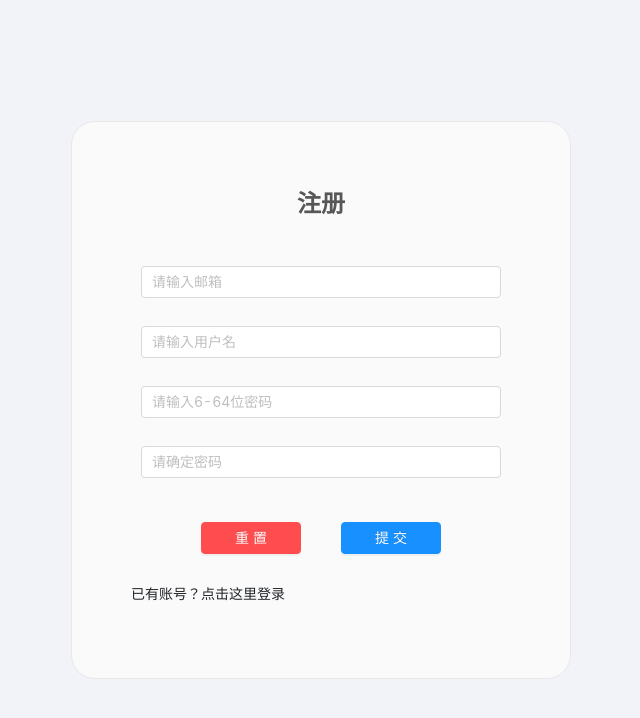
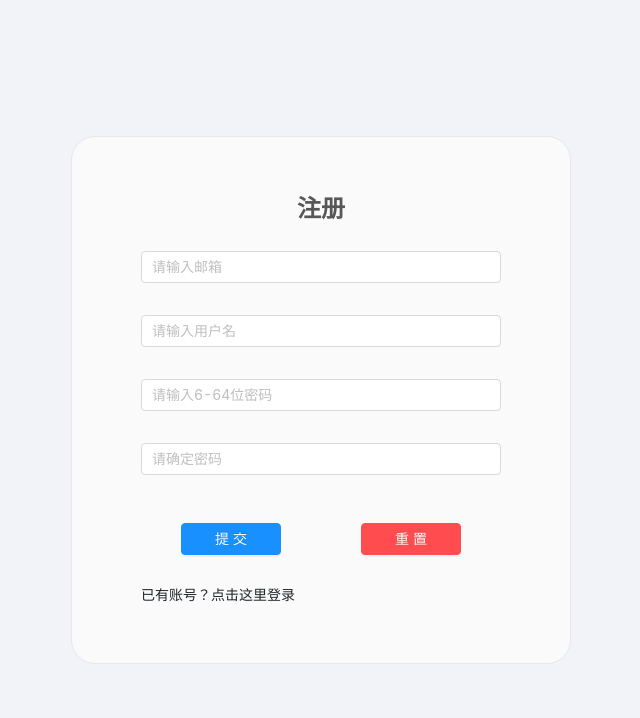
Before and after one commit to YuKi74/meeting-table, a Vue app in the folder frontend/: page /register in a window 1280 px wide. Shown: the top 718 px of the page, without its empty margins (319-959 px from the left). Built offline with nearby package versions, Linux system fonts and the light colour scheme.

Commit message:
Modify page and register ui. Closes #156

```diff
--- a/frontend/src/components/meeting-room/Chat.vue
+++ b/frontend/src/components/meeting-room/Chat.vue
@@ -44,7 +44,12 @@
             </div>
         </div>
         <p v-if="isPop">{{ popContent }}</p>
-        <a-textarea :rows="1" v-model="value" @pressEnter="enter" />
+        <a-textarea
+            :rows="1"
+            v-model="value"
+            @pressEnter="enter"
+            class="input"
+        />
     </div>
 </template>
 <script>
@@ -145,7 +150,6 @@ export default {
     display: flex;
     flex-direction: column;
     align-items: center;
-    border: 5px solid var(--secondary-color-1);
     background-color: var(--white);
 }
 .msgboard {
@@ -207,7 +211,7 @@ export default {
     border-width: 10px;
     border-style: solid;
     right: -20px;
-    border-color: transparent transparent transparent var(--secondary-color-2);
+    border-color: transparent;
 }
 .title {
     white-space: nowrap;
@@ -218,4 +222,7 @@ export default {
     border-bottom: 5px solid var(--secondary-color-1);
     color: var(--black);
 }
+.input {
+    background-color: var(--white);
+}
 </style>
--- a/frontend/src/components/meeting-room/CodeBlock.vue
+++ b/frontend/src/components/meeting-room/CodeBlock.vue
@@ -143,5 +143,6 @@ export default {
 <style>
 .top {
     background-color: var(--white);
+    margin-left: 10px;
 }
 </style>
--- a/frontend/src/components/meeting-room/Doc.vue
+++ b/frontend/src/components/meeting-room/Doc.vue
@@ -170,5 +170,6 @@ export default {
     height: 100%;
     resize: none;
     border: none;
+    background-color: var(--white);
 }
 </style>
--- a/frontend/src/components/team/MeetingRoomList.vue
+++ b/frontend/src/components/team/MeetingRoomList.vue
@@ -5,7 +5,7 @@
         class="board"
     >
         <a-list-item slot="renderItem" slot-scope="item, index">
-            <div class="box shadow" v-if="item === roomAddCard">
+            <div class="box" v-if="item === roomAddCard">
                 <div class="create flex main-axis-center" @click="addConfirm">
                     <a-icon
                         type="plus-circle"
@@ -15,7 +15,7 @@
                     />
                 </div>
             </div>
-            <div class="box shadow" v-else>
+            <div class="box" v-else>
                 <a-card
                     :title="item.name"
                     :number="index"
@@ -149,7 +149,6 @@ export default {
     height: 250px;
     background-color: var(--primary-color-2);
     border-radius: 8px;
-    box-shadow: 0 3px 20px rgb(0 0 0 / 20%);
     max-width: 500px;
 }
 .create:hover {
@@ -180,7 +179,6 @@ export default {
     height: 250px;
     background-color: var(--white);
     border-radius: 8px;
-    box-shadow: 0 3px 20px rgb(0 0 0 / 20%);
     cursor: pointer;
     padding: 0;
     max-width: 500px;
--- a/frontend/src/components/team/MeetingRoomTop.vue
+++ b/frontend/src/components/team/MeetingRoomTop.vue
@@ -67,7 +67,7 @@ export default {
     background-color: var(--white);
 }
 .header-theme {
-    margin-left: 20px;
+    margin-left: 10px;
 }
 .info {
     padding-top: 4.5px;
--- a/frontend/src/views/index.vue
+++ b/frontend/src/views/index.vue
@@ -164,6 +164,7 @@ export default {
     width: 40%;
 }
 .right {
+    padding-bottom: 90px;
     width: 60%;
     display: flex;
     justify-content: center;
@@ -188,7 +189,4 @@ export default {
     width: 100%;
     display: flex;
 }
-.header:hover {
-    background-color: var(--secondary-color-2);
-}
 </style>
--- a/frontend/src/views/login/index.vue
+++ b/frontend/src/views/login/index.vue
@@ -134,10 +134,8 @@ export default {
 .blank-space {
     height: 20px;
 }
-div {
+.tip {
     text-align: center;
-}
-.tip {
     font-size: 24px;
     justify-content: center;
     margin-bottom: 30px;
--- a/frontend/src/views/meeting-room/index.vue
+++ b/frontend/src/views/meeting-room/index.vue
@@ -70,7 +70,7 @@ export default {
 .video {
     position: absolute;
     top: 80px;
-    right: 30px;
+    right: 10px;
     z-index: 10;
 }
 </style>
--- a/frontend/src/views/register/index.vue
+++ b/frontend/src/views/register/index.vue
@@ -3,13 +3,8 @@
         <card :bordered="true" class="card" :headStyle="headStyle">
             <div class="flex reg">注册</div>
             <div class="flex main-axis-center">
-                <register-form
-                    :rules="rules"
-                    :model="ruleForm"
-                    ref="ruleForm"
-                    :hideRequiredMark="true"
-                >
-                    <register-form-item class="input-box" prop="email">
+                <register-form :rules="rules" :model="ruleForm" ref="ruleForm">
+                    <register-form-item prop="email">
                         <register-input
                             type="email"
                             placeholder="请输入邮箱"
@@ -17,14 +12,14 @@
                             v-model="ruleForm.email"
                         />
                     </register-form-item>
-                    <register-form-item class="input-box" prop="userName">
+                    <register-form-item prop="userName">
                         <register-input
                             placeholder="请输入用户名"
                             class="input"
                             v-model="ruleForm.userName"
                         />
                     </register-form-item>
-                    <register-form-item class="input-box" prop="password">
+                    <register-form-item prop="password">
                         <register-input
                             type="password"
                             :placeholder="passwordtext"
@@ -32,10 +27,7 @@
                             v-model="ruleForm.password"
                         />
                     </register-form-item>
-                    <register-form-item
-                        class="input-box"
-                        prop="confirmPassword"
-                    >
+                    <register-form-item prop="confirmPassword">
                         <register-input
                             type="password"
                             placeholder="请确定密码"
@@ -43,9 +35,14 @@
                             v-model="ruleForm.confirmPassword"
                         />
                     </register-form-item>
-                    <register-form-item
-                        class="flex main-axis-around button-box"
-                    >
+                    <div class="flex main-axis-around button-box">
+                        <register-button
+                            class="button"
+                            @click="submitForm"
+                            type="primary"
+                        >
+                            提交
+                        </register-button>
                         <register-button
                             class="button"
                             @click="resetForm"
@@ -53,14 +50,7 @@
                         >
                             重置
                         </register-button>
-                        <register-button
-                            class="button"
-                            @click="submitForm"
-                            type="primary"
-                        >
-                            提交
-                        </register-button>
-                    </register-form-item>
+                    </div>
                     <register-form-item>
                         <router-link to="/login" class="linkto">
                             已有账号？点击这里登录
@@ -190,10 +180,6 @@ export default {
 </script>
 
 <style scoped>
-* {
-    padding: 0;
-    margin: 0;
-}
 .reg {
     font-size: 24px;
     justify-content: center;
@@ -206,13 +192,10 @@ export default {
     background-color: var(--background);
 }
 .card {
-    padding: 40px 64px 40px;
+    padding-top: 30px;
     width: 500px;
     background-color: var(--white);
     border-radius: var(--border-radius);
-}
-.input-box {
-    margin: 20px 10px;
 }
 .input {
     width: 360px;
@@ -221,7 +204,8 @@ export default {
 }
 
 .button-box {
-    display: flex;
+    width: 100%;
+    margin: 0;
 }
 .button {
     width: 100px;
--- a/frontend/src/views/team/create/index.vue
+++ b/frontend/src/views/team/create/index.vue
@@ -55,7 +55,7 @@
                 </form-model-item>
                 <form-model-item prop="description">
                     <a-input
-                        class="input description"
+                        class="input"
                         v-model="teamForm.description"
                         type="textarea"
                         placeholder="请输入团队简介"
@@ -269,4 +269,7 @@ export default {
     justify-content: center;
     align-items: center;
 }
+.input {
+    width: 472px;
+}
 </style>
```
